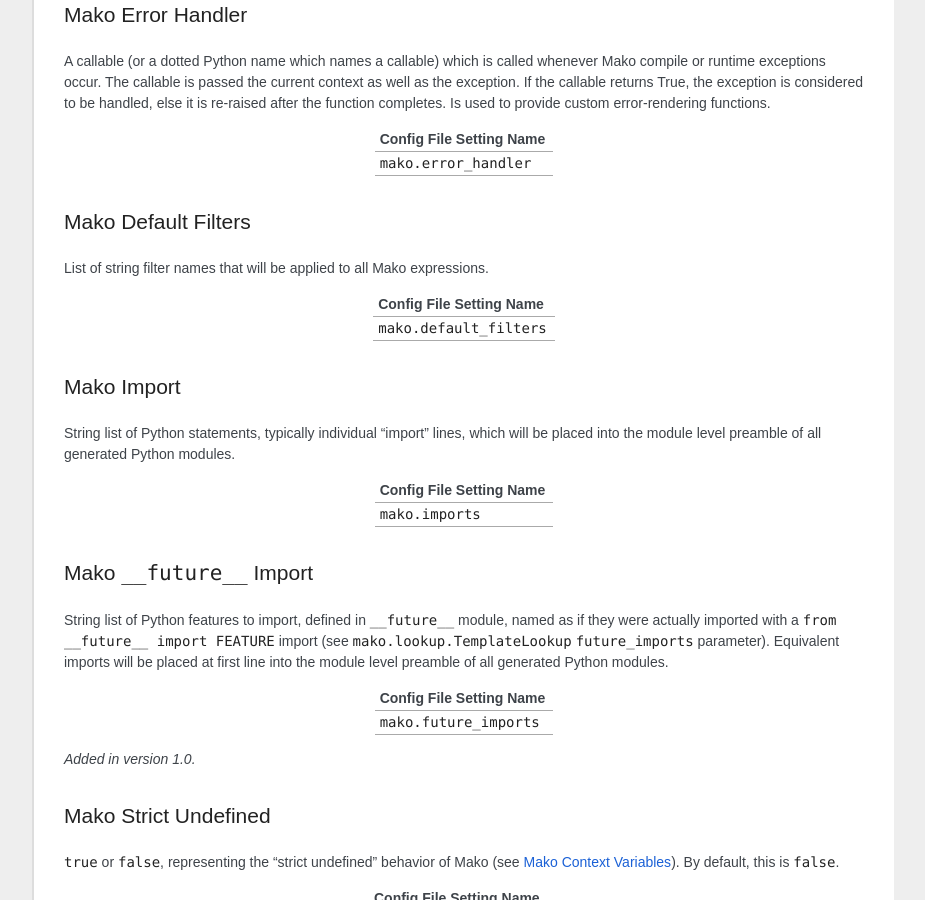
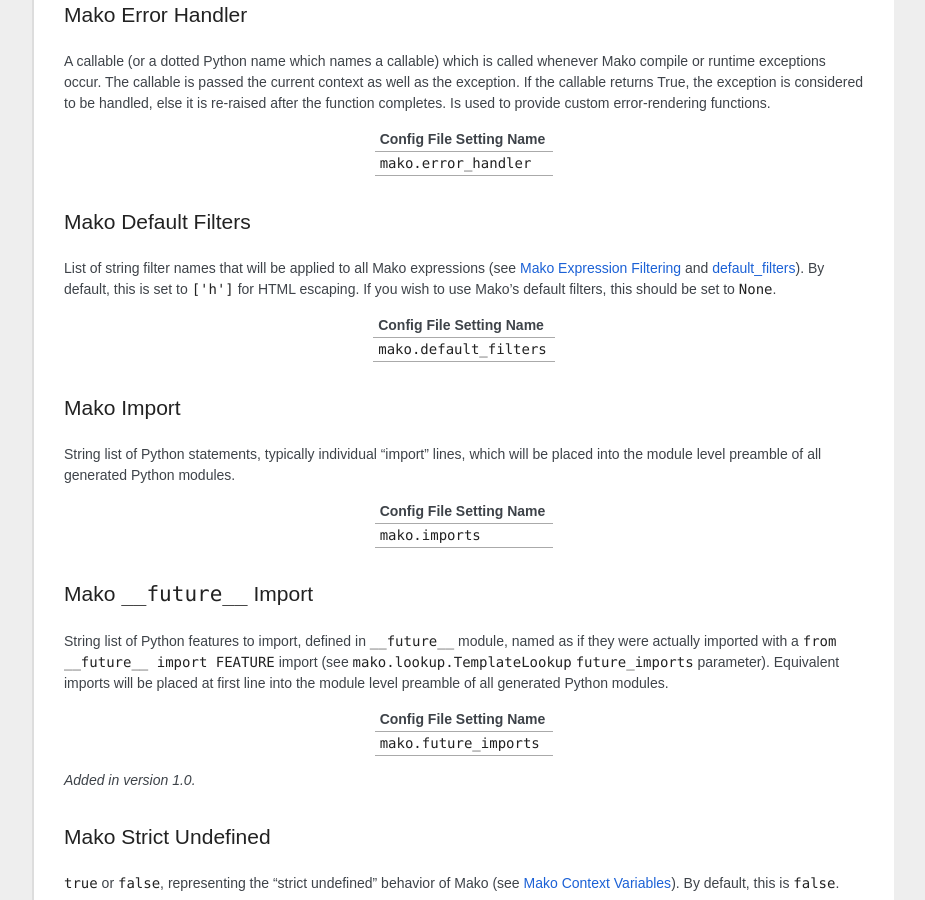
Before and after one commit to Pylons/pyramid_mako, a Sphinx documentation site: the page built from docs/index.rst, in a window 1280 px wide and 900 px high, scrolled down 5830 px. Shown: the whole window, without its empty margins (198-1123 px from the left). Built offline with Sphinx 7.4.7, drawn with Linux system fonts in a browser that asks for light colours; some web fonts are replaced.

Commit message:
Improve documentation on default_filters setting.

```diff
--- a/docs/index.rst
+++ b/docs/index.rst
@@ -409,7 +409,13 @@
 Mako Default Filters
 --------------------
 
-List of string filter names that will be applied to all Mako expressions.
+List of string filter names that will be applied to all Mako expressions (see
+`Mako Expression Filtering
+<https://docs.makotemplates.org/en/latest/filtering.html#expression-filtering>`_
+and `default_filters
+<https://docs.makotemplates.org/en/latest/filtering.html#the-default-filters-argument>`_).
+By default, this is set to ``['h']`` for HTML escaping. If you wish to use
+Mako's default filters, this should be set to ``None``.
 
 +-----------------------------+
 | Config File Setting Name    |
```
